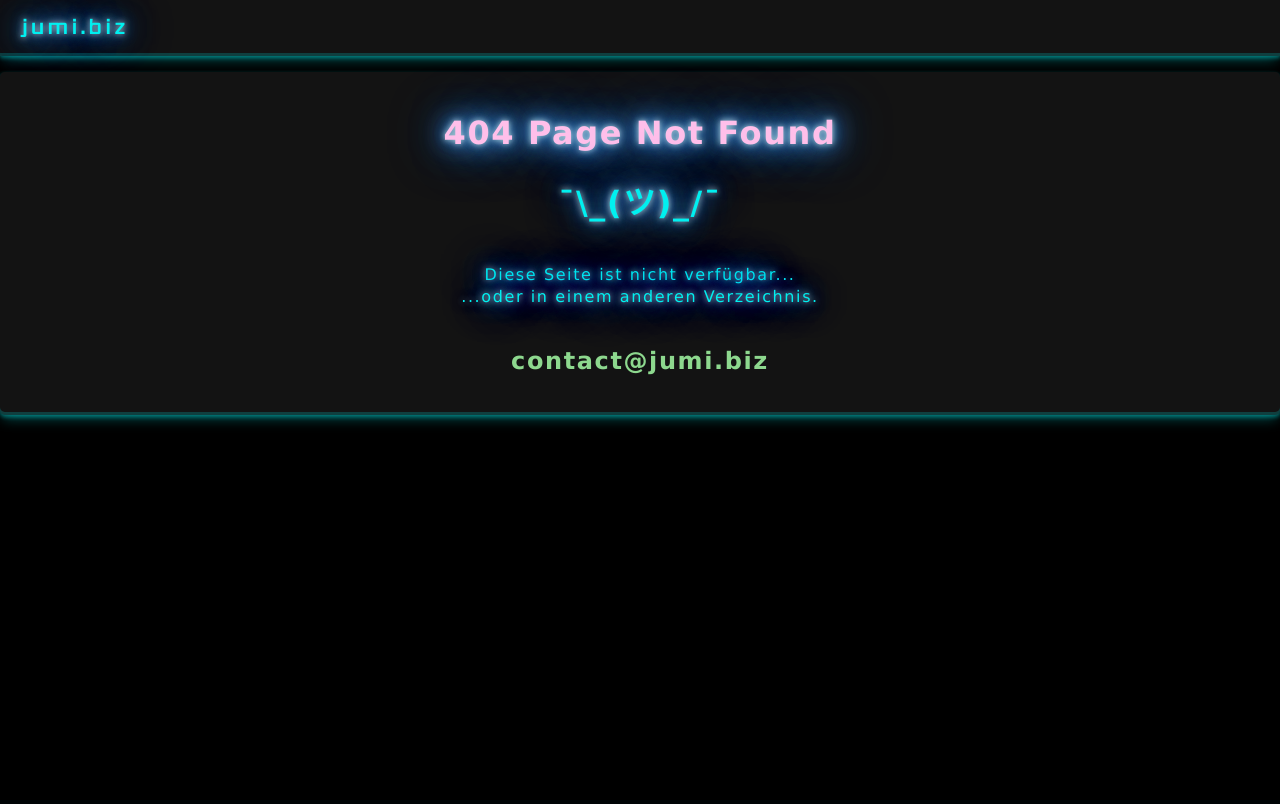
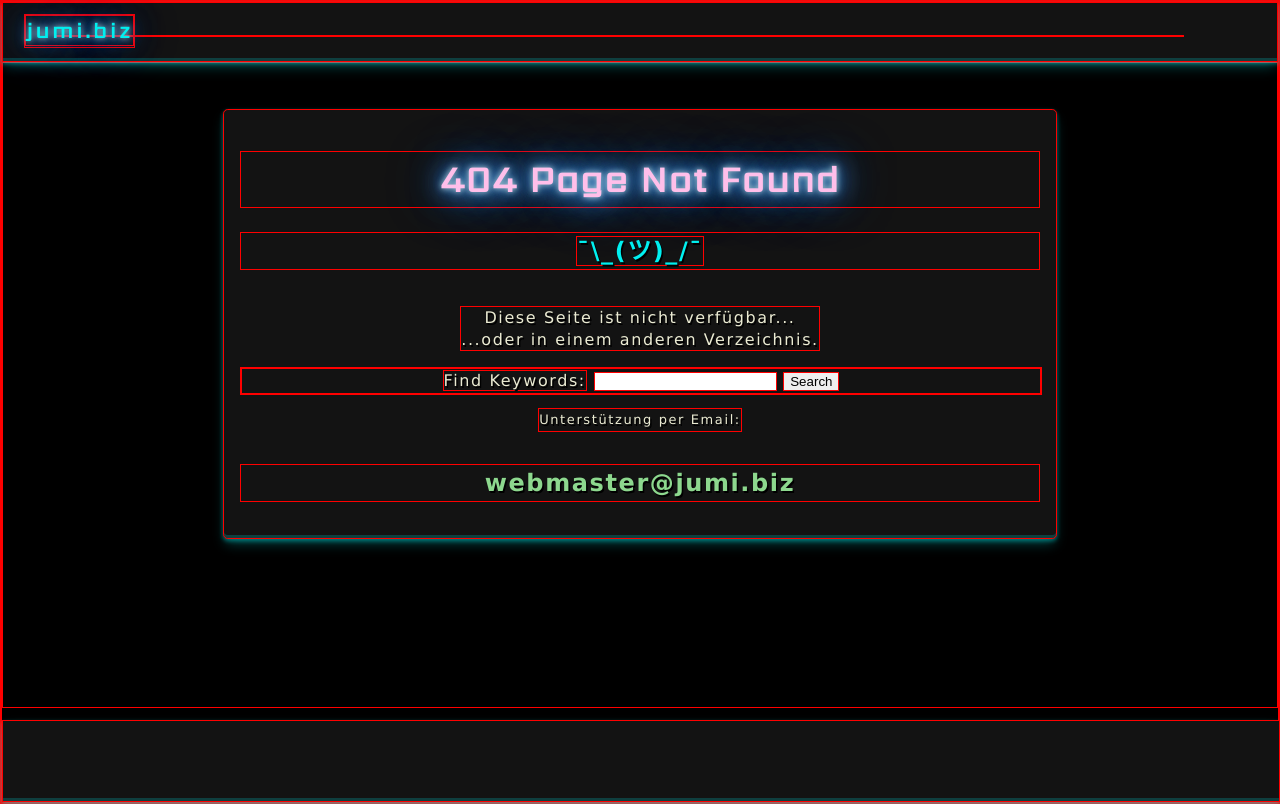
Before and after one commit to xuser123/Jumi.biz, a PHP site: page /404.html in a window 1280 px wide. Before the commit the page ends 424 px from the top, so only its background shows below. Run offline with PHP 8.4, Linux system fonts and the light colour scheme.

Commit message:
css optimized

```diff
--- a/404.html
+++ b/404.html
@@ -10,9 +10,205 @@
 <link rel="icon" href="../assets/img/ico/jumi.ico">
 <title>jumi|404</title>
 
+<!-- Page-autorefresh Debugger -->
+        <meta http-equiv="refresh" content="6">
+        <style>* {border: 1px solid red;}</style>
+<!-- Page-autorefresh Debugger -->
+
 <!-- Layout -->
 <link rel="stylesheet" href="../assets/css/main.css">
-<link rel="stylesheet" href="../assets/css/style.css">
+<style>
+body {
+    min-height: 100vh;
+    letter-spacing: 0.1rem;
+    background-color: #000;
+    margin: 0;
+    padding: 0;
+
+    /* Set core body defaults */
+    text-rendering: optimizeSpeed;
+    line-height: 1.5;
+
+    /* Footer-unten-halten-Loesung */
+    height: 100%;
+    position: relative;
+}
+@font-face {
+     font-family: 'Sarpanch';
+     font-style: normal;
+     src: url('https://jumi.biz/assets/fonts/sarpanch-v11-latin-regular.woff2') format('woff2')
+    /* Super Modern Browsers */
+    , url('https://jumi.biz/assets/fonts/sarpanch-v11-latin-regular.woff') format('woff')
+    /* Modern Browsers */
+    , url('https://jumi.biz/assets/fonts/sarpanch-v11-latin-regular.ttf') format('truetype')
+    /* Safari, Android, iOS */
+    , url('https://jumi.biz/assets/fonts/sarpanch-v11-latin-regular.svg#Sarpanch') format('svg')
+    /* Legacy iOS */ ;
+}
+
+a {
+    text-decoration: none;
+    color: inherit;
+}
+/* Standard-Stil für alles Linktexte ohne Klasse */
+a:not([class]) {
+    text-decoration-skip-ink: auto;
+}
+p {
+    display: inline-block;
+    line-height: 1.337rem;
+}
+/* Keine Listenpunkte */
+ul,ol,li {list-style: none;}
+img {width: 100%;}
+header {
+    text-shadow: 1.5px 2px black;
+    background: #131313;
+    color: #00f0f0;
+    padding: 2em 4em 1.5em 1.5em;
+    position: relative;
+    display: flex;
+    justify-content: space-between;
+    font-family: 'Sarpanch', sans-serif;
+    box-shadow:
+        rgba(0, 240, 240, 0.4) 0px 2px 4px,
+        rgba(0, 240, 240, 0.3) 0px 7px 13px -3px,
+        rgba(0, 240, 240, 0.2) 0px -3px 0px inset;
+}
+header::after {
+    content: "";
+    clear: both;
+    display: block;
+}
+.header-content {
+    width: 95%;
+    margin: 0 auto;
+    display: flex;
+    justify-content: space-around;
+    align-items: center;
+    letter-spacing: 0.2em;
+}
+.jumi-logo {
+    top: 0.5em;
+    left: 1em;
+    position: absolute;
+    font-size: 1.337rem;
+    margin: 0;
+}
+.jumi-logo a {
+    cursor: pointer;
+    animation: neon .08s ease-in-out infinite alternate;
+    text-decoration: none;
+    color: inherit;
+}
+footer {
+    position: absolute;
+    display: block;
+    left: 0;
+    bottom: 0;
+    width: 100%;
+    padding: 1rem 0 4rem 0;
+    background-color: #131313;
+    color: #ffbfea;
+    text-align: center;
+    display: flex;
+    justify-content: space-around;
+    align-items: center;
+    box-shadow:
+        rgba(0, 240, 240, 0.4) 0px 2px 4px,
+        rgba(0, 240, 240, 0.3) 0px 7px 13px -3px,
+        rgba(0, 240, 240, 0.2) 0px -3px 0px inset;
+}
+/* Scrollleiste ausblenden */
+body::-webkit-scrollbar {
+    width: 0.5em;
+    display: none;
+}
+.kleintxt {font-size:small;bottom: 1.3rem;}
+@keyframes clipPathCircleOpen {
+     0% {clip-path: circle(0% at top right);}
+     100% {clip-path: circle(250% at top right);}
+}
+@keyframes clipPathCircleClose {
+     0% {clip-path: circle(250% at top right);}
+     100% {clip-path: circle(0% at top right);}
+}
+@keyframes neon { /* Neon Effect */
+     from {text-shadow:
+          0 0 6px rgba(202,228,225,0.92),
+          0 0 30px rgba(202,228,225,0.34),
+          0 0 12px rgba(30,132,242,0.52),
+          0 0 21px rgba(30,132,242,0.92),
+          0 0 34px rgba(30,132,242,0.78),
+          0 0 54px rgba(30,132,242,0.92);
+    }
+     to {text-shadow:
+          0 0 6px rgba(202,228,225,0.98),
+          0 0 30px rgba(202,228,225,0.42),
+          0 0 12px rgba(30,132,242,0.58),
+          0 0 22px rgba(30,132,242,0.84),
+          0 0 38px rgba(30,132,242,0.88),
+          0 0 60px rgba(30,132,242,1);
+    }
+}
+@keyframes bg-animation {
+     0% {transform: translate(0,0)}
+     10% {transform: translate(-5%,-5%)}
+     20% {transform: translate(-10%,5%)}
+     30% {transform: translate(5%,-10%)}
+     40% {transform: translate(-5%,15%)}
+     50% {transform: translate(-10%,5%)}
+     60% {transform: translate(15%,0)}
+     70% {transform: translate(0,10%)}
+     80% {transform: translate(-15%,0)}
+     90% {transform: translate(10%,5%)}
+     100% {transform: translate(5%,0)}
+}
+main {
+    color: #ebebd3;
+    padding-top: 1rem;
+    padding-bottom: 8rem;
+    font-family: Verdana, Arial, Helvetica, sans-serif;
+}
+.content > h1 {
+    color: #ffbfea; /* pink */
+    font-family: 'Sarpanch', sans-serif;
+    animation: neon .08s ease-in-out infinite alternate;
+    text-shadow: none;
+    font-size: 2.3rem;
+}
+.content > h2, h3, h4 {
+    text-shadow: 1.5px 2px black;
+    color: #8dd88e; /* grün */
+}
+.content a,
+.content b {color: #00f0f0;} /* blau */
+.content a:hover,
+.content a:focus {
+    text-decoration: none;
+    color: #ffbfea; /* pink */
+    animation: neon .08s ease-in-out infinite alternate;
+    text-shadow: none;
+}
+.content b {color: #00f0f0;}
+.content {
+    margin: 30px auto 40px auto;
+    width: 800px;
+    text-align: center;
+    text-shadow: 1.5px 2px black;
+    align-items: center;
+    justify-content: space-around;
+}
+.flex {
+    display: flex;
+    gap: var(--gap, 0.6rem);
+}
+.search-container {
+    width: 800px;
+    text-align: center;
+}
+
+</style>
 
 </head>
 <body id=" ଘ(੭*ˊᵕˋ)੭* ̀ˋ hello ɪɴᴛᴇʀɴᴇᴛ ">
@@ -25,15 +221,24 @@
 </header>
 <main>
 
-<div class="content jumi-email">
+<div class="content">
 <h1>404 Page Not Found</h1>
-<h1><b>¯\_(ツ)_/¯</b></h1>
+<h2><b>¯\_(ツ)_/¯</b></h2>
 <p>Diese Seite ist nicht verfügbar...<br>
 ...oder in einem anderen Verzeichnis.</p>
-<br>
-<h2>contact&#64;jumi.biz</h2>
+<div class="search-container">
+    <form accept-charset="UTF-8" id="search" action="/search" method="get">
+    <label for="search">Find Keywords:</label>
+    <input type="text" name="q">
+
+    <input class="btn" type="submit" value="Search">
+    </form>
 </div>
-
+<p class="kleintxt">Unterstützung per Email: </p>
+<h2>webmaster&#64;jumi.biz</h2>
+</div>
+<footer>
+</footer>
 </main>
 </body>
 </html>
--- a/assets/css/main.css
+++ b/assets/css/main.css
@@ -3,7 +3,7 @@
 main {
     color: #ebebd3;
     padding-top: 1rem;
-    padding-bottom: 6rem;
+    padding-bottom: 8rem;
     font-family: Verdana, Arial, Helvetica, sans-serif;
 }
 .content > h1 {
--- a/assets/css/style.css
+++ b/assets/css/style.css
@@ -117,7 +117,7 @@ footer {
     left: 0;
     bottom: 0;
     width: 100%;
-    padding: 1rem 0 2rem 0;
+    padding: 1rem 0 4rem 0;
     background-color: #131313;
     color: #ffbfea;
     text-align: center;
--- a/index.html
+++ b/index.html
@@ -82,7 +82,7 @@ snippets,vorlagen,lernen,verstehen,
 <h2>WTF is Jumi.biz ?</h2>
 	<p>Hier findest du Zusammenfassungen zu verschiedenen Computerthemen. </p>
 	<a href="https://jumi.biz/Content.htm"><h2>Inhalte:</h2></a>
-	<p>Datensicherheit, Netzwerke, Monitoring, LinuxShell, Dateisysteme, und mehr.</p>
+	<p class="kleintxt">Datensicherheit, Netzwerke, Monitoring, LinuxShell, Dateisysteme, und mehr.</p>
 
 <!-- Navigation:  -->
 <div class="flow">
```
Also changed, not shown: assets/js/html-analyzer.js (added, +39 -0 lines), 1 other file.
